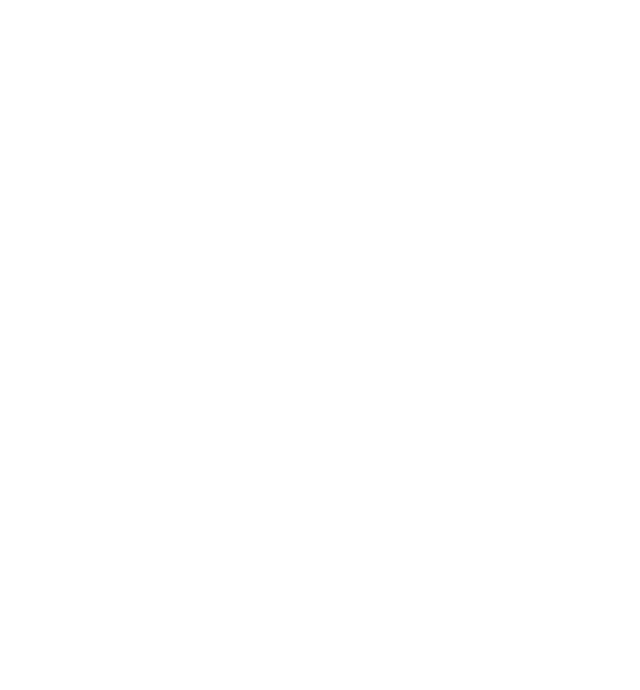
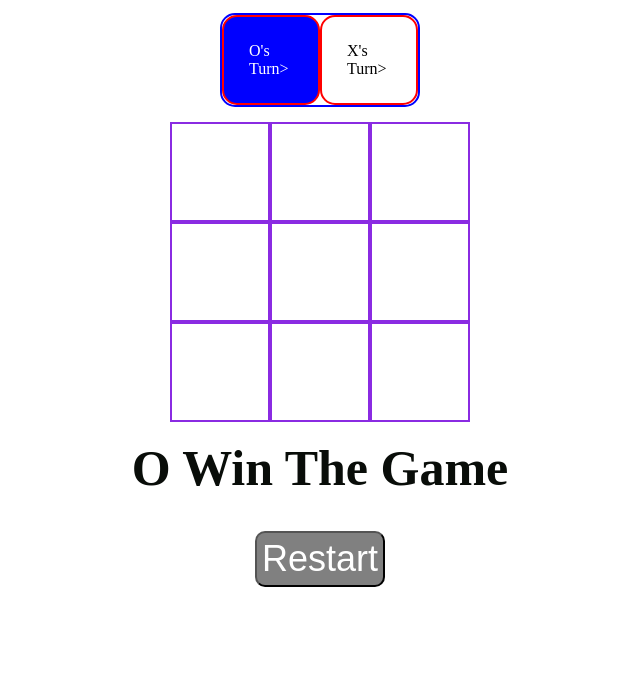
Before and after one commit to PawanaS/TicTacToe, a plain HTML site: page index.html in a window 1280 px wide. Shown: the whole page, without its empty margins (320-960 px from the left). Drawn offline with Linux system fonts and the light colour scheme.

Commit message:
copy code over-first commit

```diff
--- a/index.html
+++ b/index.html
@@ -4,9 +4,31 @@
     <meta charset="UTF-8">
     <meta http-equiv="X-UA-Compatible" content="IE=edge">
     <meta name="viewport" content="width=device-width, initial-scale=1.0">
-    <title>Document</title>
+    <link rel="stylesheet" href="style.css">
+    <script src="./index.js" defer></script>
+    <title>Tic Tac Toe</title>
 </head>
 <body>
-
+<div>
+    <div class = "players player1">
+       <div class="player1 active" >O's Turn></div>
+       <div class="player2">X's Turn></div>
+    </div>
+    <div class="game-board">
+        <div class="cell"></div>
+        <div class="cell"></div>
+        <div class="cell"></div>
+        <div class="cell"></div>
+        <div class="cell"></div>
+        <div class="cell"></div>
+        <div class="cell"></div>
+        <div class="cell"></div>
+        <div class="cell"></div>
+    </div>
+    <div class="result inactive">
+        <h1>O Win The Game</h1>
+        <button> Restart</button>
+    </div>
+    <div class="disabled"></div>
 </body>
 </html>
--- a/index.js
+++ b/index.js
@@ -0,0 +1,62 @@
+
+// selecting all the element in game board cell and make array cellElements
+const cellElements = document.querySelectorAll('.game-board .cell')
+const player1 = document.querySelector(".players .players1")
+const player2 = document.querySelector(".players .players2")
+const WINNING_CONDITIONS = [
+    [0, 1, 2],
+    [3, 4, 5],
+    [6, 7, 8],
+    [0, 3, 6],
+    [1, 4, 7],
+    [2, 5, 8],
+    [0, 4, 8],
+    [2, 4, 6],
+
+]
+
+const playerO = "O"
+const playerX = "X"
+let toggleTurn = true;
+// console.log(cellElements)
+cellElements.forEach(cell => {
+    cell.onclick = () => {
+        let currentPlayer = toggleTurn ? playerO : playerX
+        cell.classList.add("disabled")
+    addInCell(cell, currentPlayer)
+        // if (winnerCheck()) {
+        //     console.log("WINNER")
+
+        }
+
+
+        swapPlayer()
+    })
+
+
+
+// function winnerCheck(currentPlayer){
+//     return WINNING_CONDITIONS.some(condition=>{
+//         console.log(condition)
+//         return condition.every(index=>{
+//             console.log(index)
+//             return cellElements[index].classList.contains(currentPlayer)
+//         })
+//     })
+// }
+function swapPlayer() {
+    toggleTurn = !toggleTurn;
+    if (toggleTurn) {
+        player1.classList.add("active")
+        player2.classList.remove("active")
+
+    } else {
+        player2.classList.add("active")
+        player1.classList.remove("active")
+
+    }
+
+}
+function addInCell(cell,currentPlayer){
+    cell.innerHTML=currentPlayer
+}
--- a/style.css
+++ b/style.css
@@ -0,0 +1,106 @@
+/* this star to select all the elements */
+* {
+    /* border-box-It guarantees that the content box shrinks to make space for the padding and borders */
+    box-sizing: border-box;
+}
+
+body {
+     /* margin: 50;
+     padding : 50;  */
+    /* By using display flex in parent element, child elements automatically align within. */
+    display: flex;
+    justify-content: center;
+    /* The flexbox items are aligned at the center of the cross axis(centered vertically) */
+    align-items: center;
+    /* flex-direction: column; */
+}
+
+.players {
+    border: 2px solid blue;
+    display: flex;
+    justify-content: center;
+    align-items: center;
+    /* If the content is larger than the maximum width, it will automatically change the height of the element. */
+    max-width: 200px;
+    /* to add that curvy border */
+    border-radius: 15px;
+    font: size 24px;
+    /* gives auto margin if given one side of it */
+    margin: auto;
+    margin-top: 5px;
+}
+
+.players div {
+    padding: 25px;
+    border-radius: 15px;
+    border: 2px solid red;
+
+}
+
+.players div.active {
+    background: blue;
+    color: white;
+}
+
+.game-board{
+    /* grid system helps align page elements based on sequenced columns and rows */
+    display: grid;
+    grid-template-columns: repeat(3,auto);
+    margin-top: 15px;
+    justify-content: center;
+    align-items: center;
+    margin-bottom: 2px;
+}
+
+.cell {
+    height: 100px;
+    width: 100px;
+    border: 2px solid blueviolet;
+    font: size 100px;
+    display: flex;
+    justify-content: center;
+    align-items: center;
+    cursor: pointer;
+}
+
+.result{
+    /* top: 0;
+    left: 0;
+    right: 0;
+    bottom: 0; */
+    /* z-index: 99; */
+    background: rgba(0,0,0,0.5)
+    /* this make position in fixed */
+    position: fixed;
+    display: flex;
+    align-items: center;
+    /* justify-content: center; */
+    /* to place it in center */
+    flex-direction: column;
+    margin-bottom: 100px;
+
+}
+
+.result h1{
+    color:rgb(9, 13, 9);
+    font-size: 50px;
+    margin-top: 15px;
+}
+.result button{
+    font-size: 36px;
+    background: gray;
+    color:#fff;
+    border-radius: 10px;
+    cursor: pointer;
+     padding: 5px 5px;
+     /* margin-top: 2px;  */
+
+    /* .inactive{
+        display: ;
+    } */
+
+}
+.disabled{
+    /* disable the any use of pointer(clicking,dragging, hovering,etc) */
+    pointer-events: none;
+}
```
